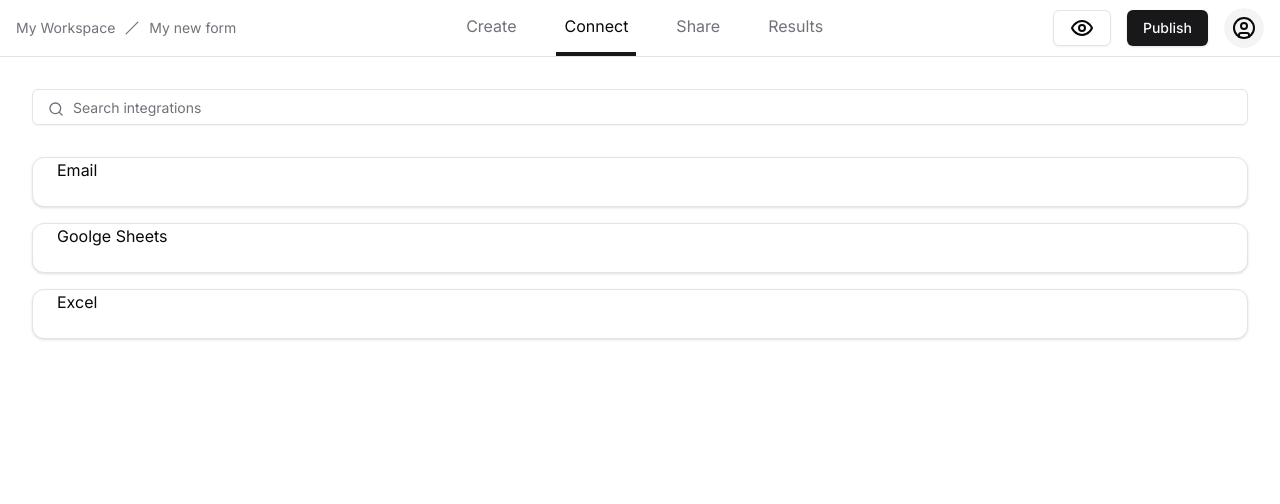
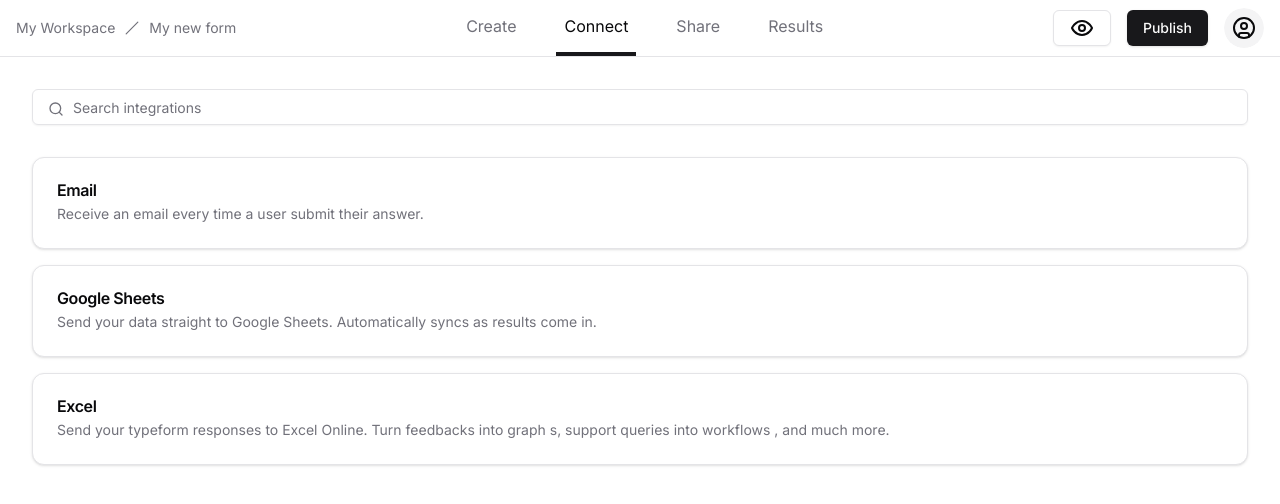
Before and after one commit to Mirthis/upwork-task-shadcn, a Next.js app: page /connect in a window 1280 px wide. Shown: the top 504 px of the page. Built offline with nearby package versions, Linux system fonts and the light colour scheme.

Commit message:
add intiial card contents

```diff
--- a/src/app/connect/page.tsx
+++ b/src/app/connect/page.tsx
@@ -1,4 +1,10 @@
-import { Card, CardContent } from "@/components/ui/card";
+import {
+  Card,
+  CardContent,
+  CardDescription,
+  CardHeader,
+  CardTitle,
+} from "@/components/ui/card";
 import { Input } from "@/components/ui/input";
 import { Search } from "lucide-react";
 
@@ -11,13 +17,34 @@
       </div>
       <div className="space-y-4">
         <Card>
-          <CardContent>Email</CardContent>
+          <CardHeader>
+            <CardTitle>Email</CardTitle>
+            <CardDescription>
+              <p>Receive an email every time a user submit their answer.</p>
+            </CardDescription>
+          </CardHeader>
         </Card>
         <Card>
-          <CardContent>Goolge Sheets</CardContent>
+          <CardHeader>
+            <CardTitle>Google Sheets</CardTitle>
+            <CardDescription>
+              <p>
+                Send your data straight to Google Sheets. Automatically syncs as
+                results come in.
+              </p>
+            </CardDescription>
+          </CardHeader>
         </Card>
         <Card>
-          <CardContent>Excel</CardContent>
+          <CardHeader>
+            <CardTitle>Excel</CardTitle>
+            <CardDescription>
+              <p>
+                Send your typeform responses to Excel Online. Turn feedbacks
+                into graph s, support queries into workflows , and much more.
+              </p>
+            </CardDescription>
+          </CardHeader>
         </Card>
       </div>
     </div>
```
